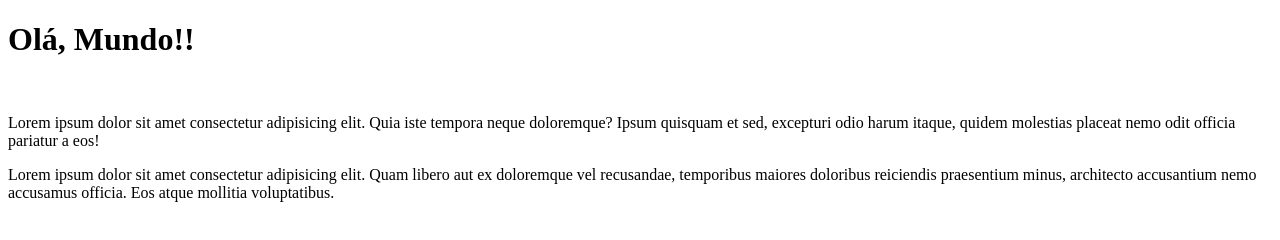
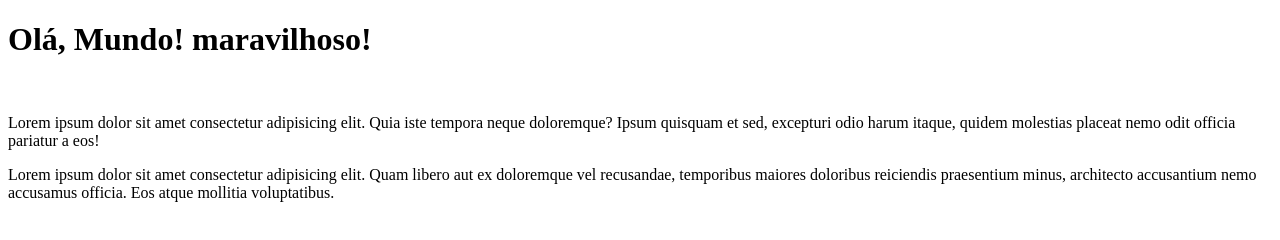
Before and after one commit to fabinhotecla/Ola-Mundo, a plain HTML site: page site-exemplo/index.html in a window 1280 px wide. Drawn offline with Linux system fonts and the light colour scheme.

Commit message:
Arrumando uma linha
Arrumei linha

```diff
--- a/site-exemplo/index.html
+++ b/site-exemplo/index.html
@@ -7,7 +7,7 @@
     <title>Meu primeiro site em repositório</title>
 </head>
 <body>
-    <h1>Olá, Mundo!!</h1>
+    <h1>Olá, Mundo! maravilhoso!</h1>
     <br>
     <p>Lorem ipsum dolor sit amet consectetur adipisicing elit. Quia iste tempora neque doloremque? Ipsum quisquam et sed, excepturi odio harum itaque, quidem molestias placeat nemo odit officia pariatur a eos!</p>
     <p>Lorem ipsum dolor sit amet consectetur adipisicing elit. Quam libero aut ex doloremque vel recusandae, temporibus maiores doloribus reiciendis praesentium minus, architecto accusantium nemo accusamus officia. Eos atque mollitia voluptatibus.</p>
```
